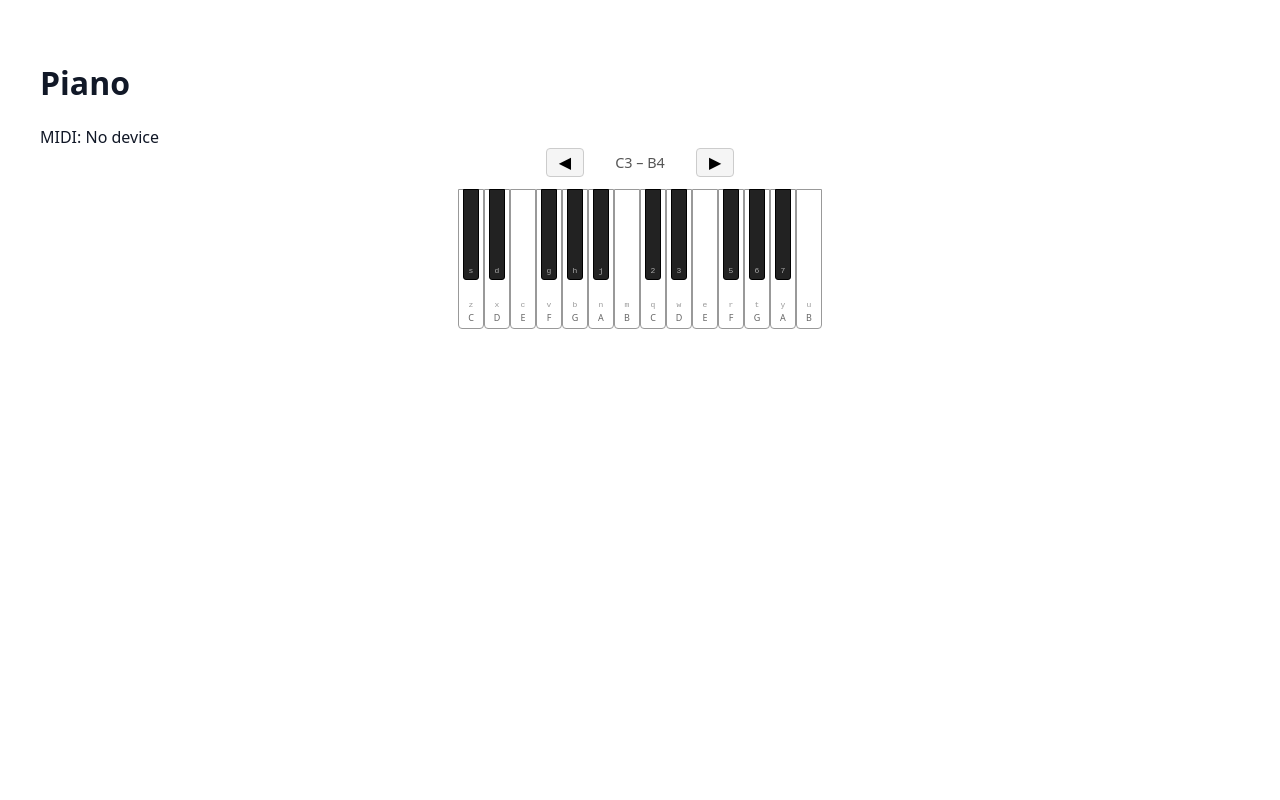
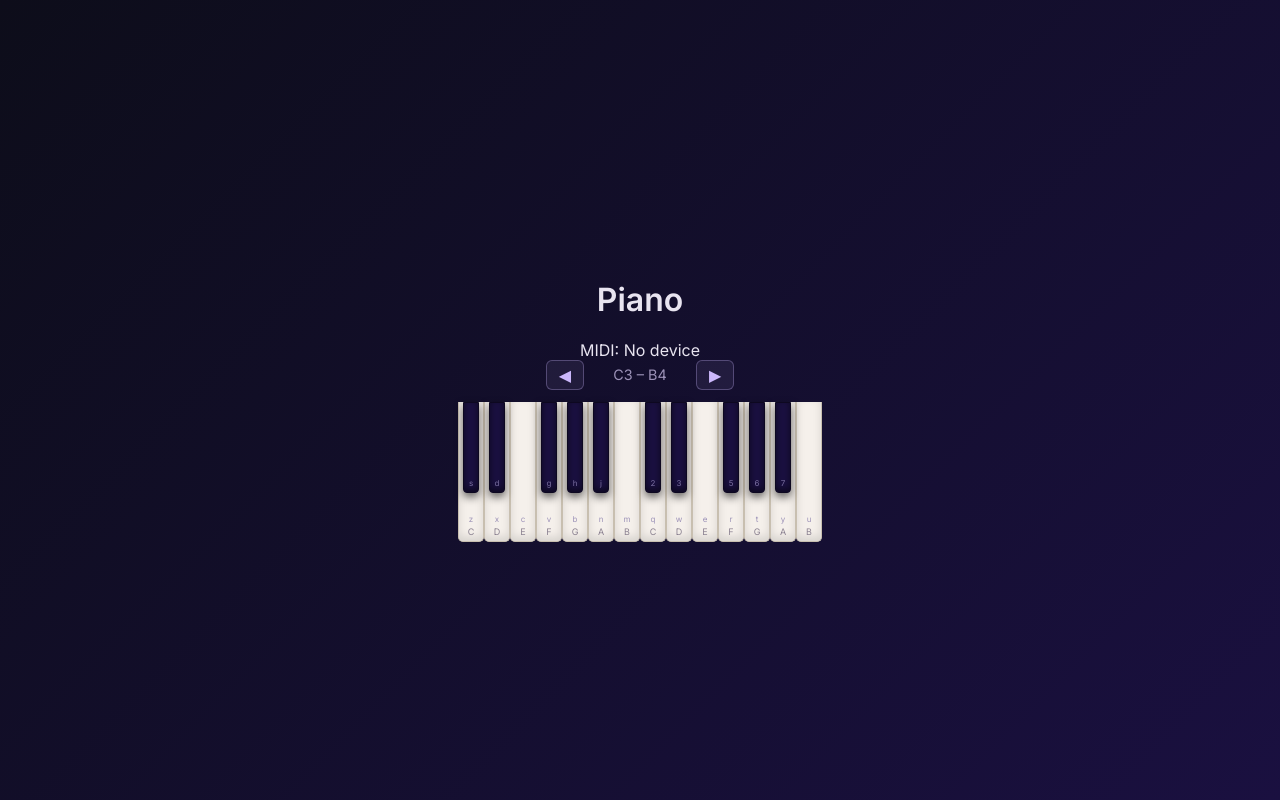
Before and after one commit to miksin/piano, a React (Vite) app: page / in a window 1280 px wide. Built offline with nearby package versions, Linux system fonts and the light colour scheme.

Commit message:
feat: superhuman dark theme — keyboard-first purple aesthetic (#17)
Co-authored-by: Hermes Engineer <hermes-agent@piano>

```diff
--- a/index.html
+++ b/index.html
@@ -4,6 +4,9 @@
     <meta charset="utf-8" />
     <meta name="viewport" content="width=device-width, initial-scale=1.0" />
     <title>Piano</title>
+    <link rel="preconnect" href="https://fonts.googleapis.com" />
+    <link rel="preconnect" href="https://fonts.gstatic.com" crossorigin />
+    <link href="https://fonts.googleapis.com/css2?family=Inter:wght@400;500;600&display=swap" rel="stylesheet" />
   </head>
   <body>
     <div id="root"></div>
--- a/src/components/Piano.css
+++ b/src/components/Piano.css
@@ -1,10 +1,10 @@
-/* Piano CSS */
+/* Piano CSS — Superhuman dark theme */
 .piano-keyboard-wrapper {
   --piano-white-key-width: clamp(20px, 2.3vw, 26px);
   --piano-white-key-height: clamp(100px, 12vw, 140px);
   --piano-black-key-width: calc(var(--piano-white-key-width) * 0.6);
   --piano-black-key-height: calc(var(--piano-white-key-height) * 0.65);
-  --piano-color-accent: #0b84ff;
+  --piano-color-accent: #cbb7fb;
 
   display: flex;
   flex-direction: column;
@@ -21,22 +21,27 @@
 
 .piano-octave-controls button {
   padding: 0.25rem 0.75rem;
-  border: 1px solid #ccc;
-  border-radius: 4px;
-  background: #f5f5f5;
+  border: 1px solid rgba(203, 183, 251, 0.3);
+  border-radius: 6px;
+  background: rgba(203, 183, 251, 0.08);
+  color: #cbb7fb;
   cursor: pointer;
   font-size: 1rem;
+  font-family: 'Inter', system-ui, sans-serif;
+  transition: background 0.15s, border-color 0.15s;
 }
 
 .piano-octave-controls button:hover {
-  background: #e0e0e0;
+  background: rgba(203, 183, 251, 0.18);
+  border-color: rgba(203, 183, 251, 0.5);
 }
 
 .piano-octave-label {
   font-size: 0.9rem;
-  color: #555;
+  color: #9c92b8;
   min-width: 80px;
   text-align: center;
+  font-family: 'Inter', system-ui, sans-serif;
 }
 
 .piano-keys {
@@ -55,45 +60,66 @@
   justify-content: flex-end;
   align-items: center;
   padding-bottom: 4px;
-  transition: background 0.05s;
+  transition: background 0.06s, box-shadow 0.06s;
 }
 
+/* White keys */
 .piano-key--white {
   width: var(--piano-white-key-width);
   height: var(--piano-white-key-height);
-  background: #fff;
-  border: 1px solid #999;
-  border-radius: 0 0 4px 4px;
+  background: #f5f0eb;
+  border: 1px solid #c8bfb0;
+  border-top: none;
+  border-radius: 0 0 5px 5px;
   z-index: 1;
+  box-shadow: inset 0 -4px 8px rgba(0,0,0,0.12);
 }
 
 .piano-key--white:hover {
-  background: #f0f8ff;
+  background: #ede5ff;
+  box-shadow: inset 0 -4px 8px rgba(203, 183, 251, 0.15), 0 0 8px rgba(203, 183, 251, 0.15);
 }
 
 .piano-key--white.piano-key--active {
-  background: var(--piano-color-accent);
+  background: #cbb7fb;
+  box-shadow:
+    inset 0 -4px 8px rgba(100, 60, 200, 0.3),
+    0 0 16px rgba(203, 183, 251, 0.5),
+    0 0 32px rgba(203, 183, 251, 0.2);
 }
 
+/* Black keys */
 .piano-key--black {
   width: var(--piano-black-key-width);
   height: var(--piano-black-key-height);
-  background: #222;
-  border-radius: 0 0 3px 3px;
+  background: #1a1040;
+  border-radius: 0 0 4px 4px;
   z-index: 2;
   margin-left: calc(var(--piano-black-key-width) / -2);
   margin-right: calc(var(--piano-black-key-width) / -2);
-  border: 1px solid #000;
+  border: 1px solid #0d0820;
+  box-shadow:
+    inset 0 -3px 6px rgba(0,0,0,0.5),
+    0 4px 8px rgba(0,0,0,0.6);
 }
 
 .piano-key--black:hover {
-  background: #444;
+  background: #2d1f6e;
+  box-shadow:
+    inset 0 -3px 6px rgba(0,0,0,0.4),
+    0 0 10px rgba(203, 183, 251, 0.3),
+    0 4px 8px rgba(0,0,0,0.5);
 }
 
 .piano-key--black.piano-key--active {
-  background: var(--piano-color-accent);
+  background: #9b7ef8;
+  box-shadow:
+    inset 0 -3px 6px rgba(60, 20, 140, 0.4),
+    0 0 16px rgba(203, 183, 251, 0.6),
+    0 0 32px rgba(203, 183, 251, 0.25);
 }
 
+/* Key labels */
 .piano-key__labels {
   display: flex;
   flex-direction: column;
@@ -104,18 +130,23 @@
 
 .piano-key__shortcut {
   font-size: 8px;
-  color: #999;
-  font-family: monospace;
+  color: #9c92b8;
+  font-family: 'Inter', monospace;
 }
 
 .piano-key--black .piano-key__shortcut {
-  color: #aaa;
+  color: #7a6fa0;
+}
+
+.piano-key--white.piano-key--active .piano-key__shortcut,
+.piano-key--white.piano-key--active .piano-key__note {
+  color: #2d1b6e;
 }
 
 .piano-key__note {
   font-size: 9px;
-  color: #666;
-  font-family: system-ui, sans-serif;
+  color: #8a8090;
+  font-family: 'Inter', system-ui, sans-serif;
 }
 
 @media (max-width: 600px) {
--- a/src/styles.css
+++ b/src/styles.css
@@ -1,15 +1,26 @@
 @import './tokens.css';
 
 .app {
-  font-family: system-ui, Arial, sans-serif;
+  font-family: 'Inter', system-ui, Arial, sans-serif;
   padding: 2rem;
+  min-height: 100vh;
+  background: linear-gradient(135deg, #0d0d1a 0%, #1a1040 100%);
+  display: flex;
+  flex-direction: column;
+  align-items: center;
+  justify-content: center;
 }
 
 .piano {
   margin-top: 1rem;
-  padding: 1rem;
-  border: 1px solid #ddd;
-  border-radius: var(--radius-md);
+  padding: 2rem 2.5rem;
+  border: 1px solid rgba(203, 183, 251, 0.15);
+  border-radius: 16px;
+  background: rgba(26, 16, 64, 0.6);
+  backdrop-filter: blur(12px);
+  box-shadow:
+    0 0 0 1px rgba(203, 183, 251, 0.08),
+    0 8px 40px rgba(0, 0, 0, 0.6),
+    0 0 80px rgba(203, 183, 251, 0.04);
   color: var(--color-muted);
-  background: #fff;
 }
--- a/src/tokens.css
+++ b/src/tokens.css
@@ -1,11 +1,20 @@
-/* Design tokens (basic) */
+/* Design tokens — Superhuman dark theme */
 :root {
-  --color-bg: #ffffff;
-  --color-text: #111827;
-  --color-muted: #6b7280;
-  --radius-md: 6px;
+  --color-bg: #0d0d1a;
+  --color-bg-end: #1a1040;
+  --color-text: #e8e4f0;
+  --color-muted: #9c92b8;
+  --color-accent: #cbb7fb;
+  --radius-md: 8px;
 }
 
-body { background: var(--color-bg); color: var(--color-text); }
+* { box-sizing: border-box; }
 
-.piano { background: #fafafa; }
+body {
+  background: linear-gradient(135deg, var(--color-bg) 0%, var(--color-bg-end) 100%);
+  background-attachment: fixed;
+  color: var(--color-text);
+  font-family: 'Inter', system-ui, Arial, sans-serif;
+  min-height: 100vh;
+  margin: 0;
+}
```
